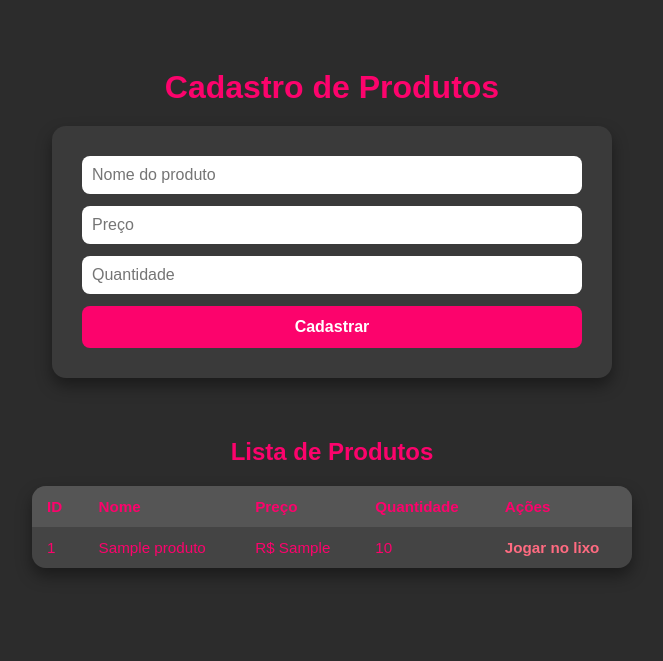
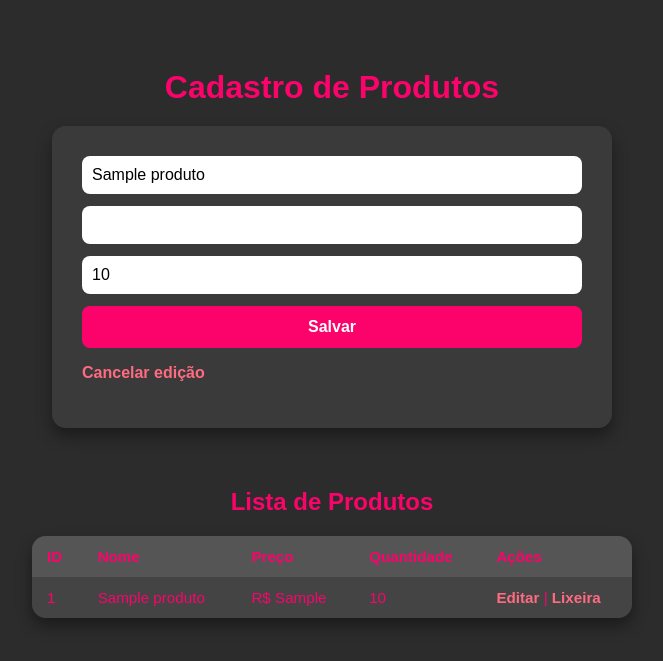
Before and after one commit to higorrvieira/cadastro-produtos, a Flask app: page /?edit_id=1 in a window 1280 px wide. Shown: the top 661 px of the page, without its empty margins (308-971 px from the left). Run offline with Flask 3, Linux system fonts and the light colour scheme; tables that the repository leaves empty or names only in its code hold one stand-in row (values such as "Sample post").

Commit message:
Nova funcionalidade adicionada: editar produtos cadastrados no sistema.

```diff
--- a/app.py
+++ b/app.py
@@ -16,19 +16,34 @@ def index():
     conn = get_connection()
     c = conn.cursor(dictionary=True)
 
+
     if request.method == "POST":
+        produto_id = request.form.get("id")
         nome = request.form["nome"]
         preco = request.form["preco"]
         quantidade = request.form["quantidade"]
-        c.execute("INSERT INTO produtos (nome, preco, quantidade) VALUES (%s, %s, %s)",
-                  (nome, preco, quantidade))
+
+        if produto_id:
+            c.execute("""
+                UPDATE produtos SET nome=%s, preco=%s, quantidade=%s WHERE id=%s
+            """, (nome, preco, quantidade, produto_id))
+        else:
+            c.execute("""
+                INSERT INTO produtos (nome, preco, quantidade) VALUES (%s, %s, %s)
+            """, (nome, preco, quantidade))
         conn.commit()
+
+    edit_id = request.args.get("edit_id")
+    produto_edit = None
+    if edit_id:
+        c.execute("SELECT * FROM produtos WHERE id = %s", (edit_id,))
+        produto_edit = c.fetchone()
 
     c.execute("SELECT * FROM produtos")
     produtos = c.fetchall()
+
     conn.close()
-
-    return render_template("index.html", produtos=produtos)
+    return render_template("index.html", produtos=produtos, produto_edit=produto_edit)
 
 @app.route("/delete/<int:id>")
 def delete(id):
--- a/templates/index.html
+++ b/templates/index.html
@@ -117,11 +117,21 @@
 </head>
 <body>
   <h1>Cadastro de Produtos</h1>
+  <!-- Formulário com suporte a edição -->
   <form method="POST">
-    <input type="text" name="nome" placeholder="Nome do produto" required>
-    <input type="number" step="0.01" name="preco" placeholder="Preço" required>
-    <input type="number" name="quantidade" placeholder="Quantidade" required>
-    <button type="submit">Cadastrar</button>
+    {% if produto_edit %}
+      <input type="hidden" name="id" value="{{ produto_edit.id }}">
+      <input type="text" name="nome" value="{{ produto_edit.nome }}" required autocomplete="off">
+      <input type="number" step="0.01" name="preco" value="{{ produto_edit.preco }}" required autocomplete="off">
+      <input type="number" name="quantidade" value="{{ produto_edit.quantidade }}" required autocomplete="off">
+      <button type="submit">Salvar</button>
+      <p><a href="{{ url_for('index') }}">Cancelar edição</a></p>
+    {% else %}
+      <input type="text" name="nome" placeholder="Nome do produto" required autocomplete="off">
+      <input type="number" step="0.01" name="preco" placeholder="Preço" required autocomplete="off">
+      <input type="number" name="quantidade" placeholder="Quantidade" required autocomplete="off">
+      <button type="submit">Cadastrar</button>
+    {% endif %}
   </form>
 
   <h2>Lista de Produtos</h2>
@@ -135,7 +145,10 @@
       <td>{{ p.nome }}</td>
       <td>R$ {{ p.preco }}</td>
       <td>{{ p.quantidade }}</td>
-      <td id="trash"><a href="/delete/{{ p.id }}">Jogar no lixo</a></td>
+      <td>
+        <a href="/?edit_id={{ p.id }}">Editar</a> |
+        <a href="/delete/{{ p.id }}">Lixeira</a>
+      </td>
     </tr>
     {% endfor %}
   </table>
```
